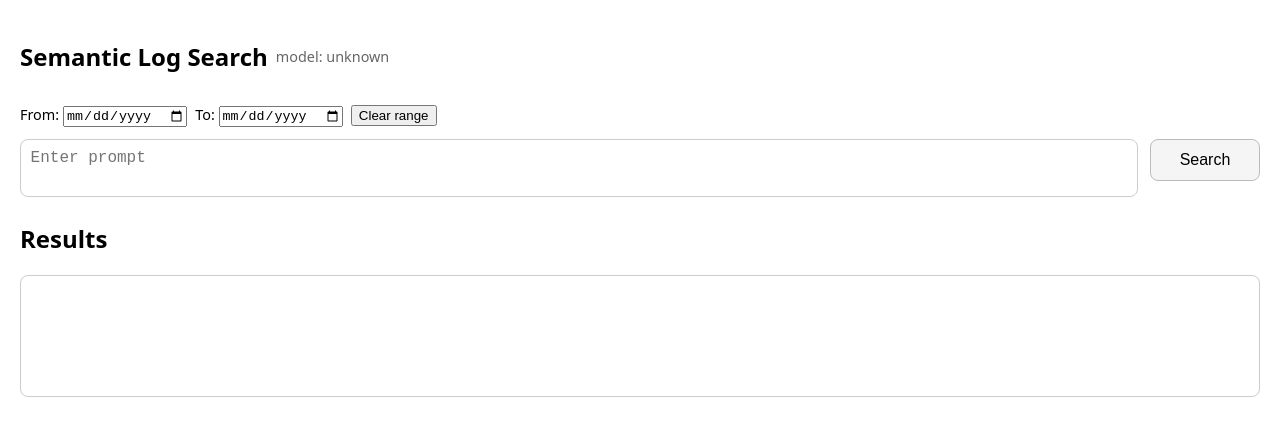
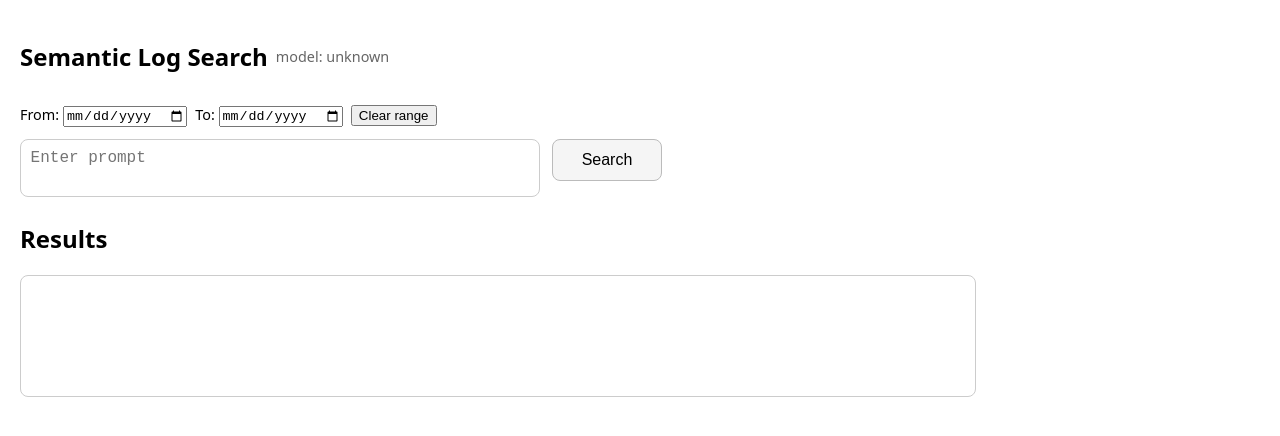
Before and after one commit to alexariv/SpringAI, a plain HTML site: page index.html in a window 1280 px wide. Drawn offline with Linux system fonts and the light colour scheme; no server answers.

Commit message:
LML analysis UI

```diff
--- a/index.html
+++ b/index.html
@@ -11,8 +11,8 @@
     .muted { color: #666; font-size: .9rem; }
     .bar { display:flex; align-items:center; gap:.5rem; }
 
-    .prompt-line { display:flex; align-items:flex-start; gap:var(--gap); flex-wrap:wrap; }
-    .prompt-wrap { flex:1 1 320px; max-width:90vw; }
+    .prompt-line { display:flex; align-items:flex-start; gap:var(--gap); }
+    .prompt-wrap { flex:0 1 auto; width:520px; max-width:90vw; }
     textarea#prompt {
       width:100%; font-size:1rem; line-height:1.3; padding:.5rem .6rem;
       border:1px solid #ccc; border-radius:.5rem; resize:none; overflow:hidden;
@@ -30,9 +30,7 @@
 
     .out {
       white-space:pre-wrap; border:1px solid #ccc; padding:.75rem;
-      border-radius:.5rem; min-height:6rem; max-width:100%;
-      font-family: ui-monospace, SFMono-Regular, Menlo, Monaco, Consolas, "Liberation Mono", "Courier New", monospace;
-      font-size:.9rem;
+      border-radius:.5rem; min-height:6rem; max-width:75%;
     }
     .out.waiting { color:#666; }
   </style>
--- a/proxy.js
+++ b/proxy.js
@@ -3,7 +3,6 @@ const express = require('express');
 const path = require('path');
 const fs = require('fs');
 const yaml = require('js-yaml');
-const fetch = require('node-fetch');
 
 const app = express();
 app.use(express.json());
```
Also changed, not shown: 1 other file.
